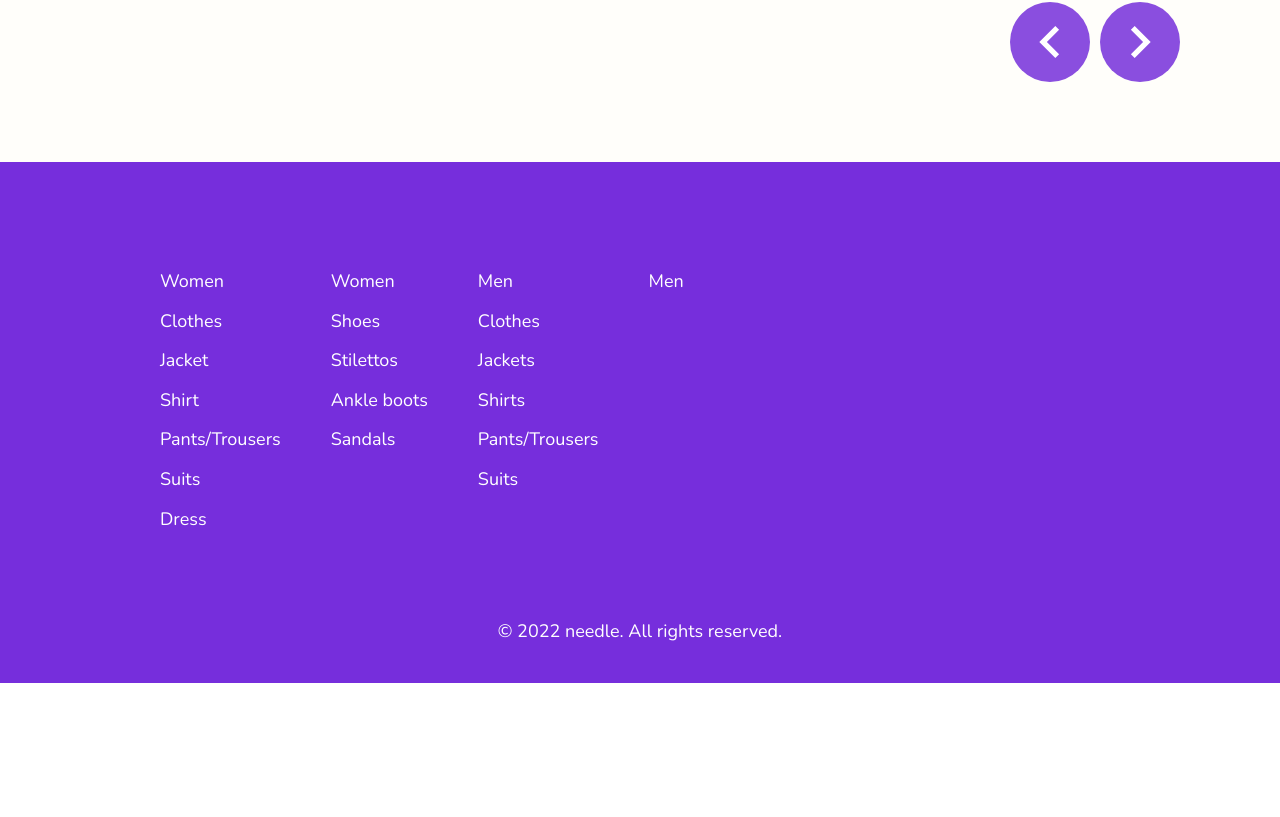
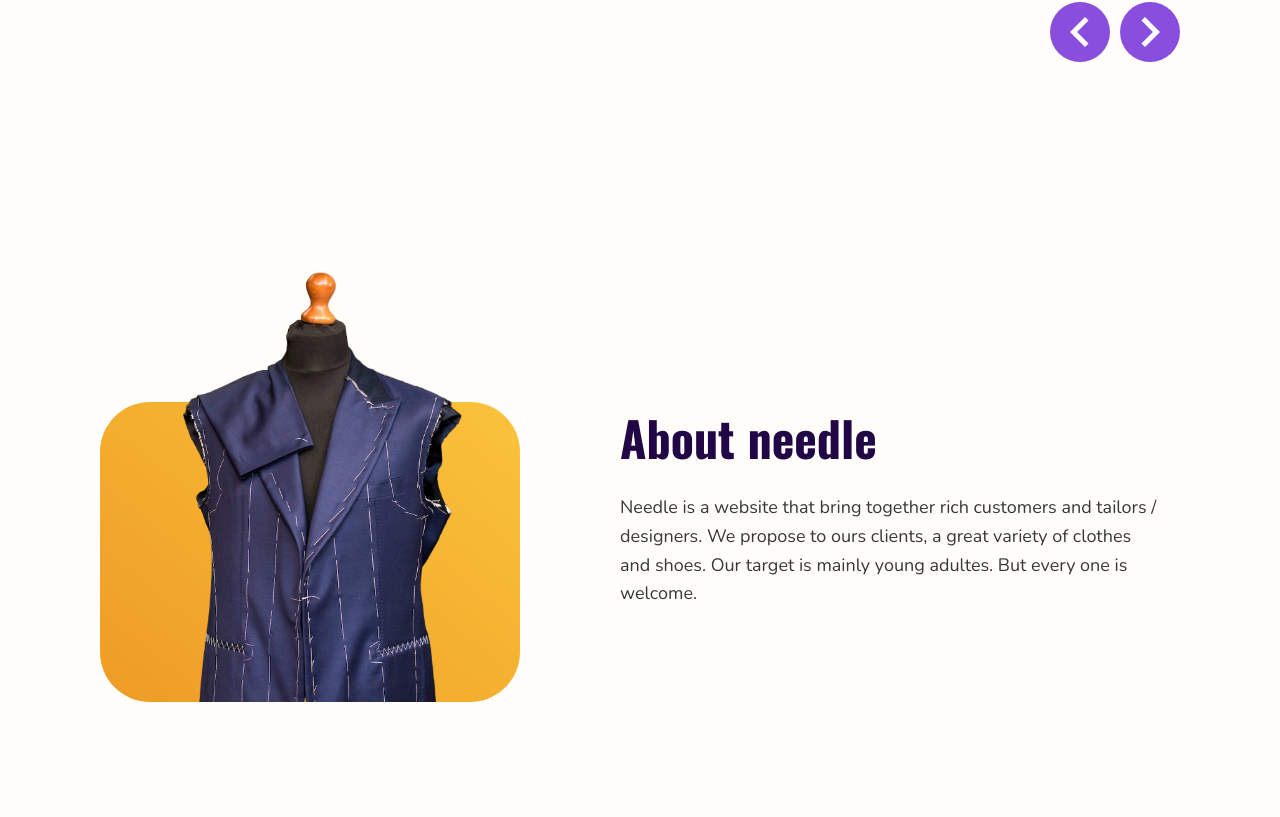
Before and after one commit to moisens/needle, a React (Vite) app: page /women in a window 1280 px wide. Shown: the part 663-1480 px from the top of the page. Before the commit the page ends 1346 px from the top, so only its background shows below. Built offline with nearby package versions, Linux system fonts and the light colour scheme.

Commit message:
about component

```diff
--- /dev/null
+++ b/src/components/about/About.tsx
@@ -0,0 +1,33 @@
+import "./about.scss";
+import Images from "../imageComponent/Images";
+import Tailor from "../../assets/tailor.png";
+
+type Props = {};
+
+const About = (props: Props) => {
+  return (
+    <section className="about-container">
+      <section className="about-content">
+        <section className="about-about">
+          <section className="about-image">
+          <Images src={Tailor} alt="tailor" title="tailor" />
+            {/* <div className="image-content">
+            <Images src={Tailor} alt="tailor" title="tailor" />
+          </div> */}
+          </section>
+          <section className="about-text">
+            <h2 className="about-title">About needle</h2>
+            <p className="about-paragraph">
+              Needle is a website that bring together rich customers and
+              tailors / designers. We propose to ours clients, a great variety of
+              clothes and shoes. Our target is mainly young adultes. But every
+              one is welcome.
+            </p>
+          </section>
+        </section>
+      </section>
+    </section>
+  );
+};
+
+export default About;
--- /dev/null
+++ b/src/components/about/about.scss
@@ -0,0 +1,51 @@
+@use "../../scss/mixins";
+@use "../../scss/variables";
+
+.about-container {
+  @include mixins.pageWidthHeight;
+  background-color: variables.$bck-yellow;
+
+  .about-content {
+    @include mixins.innerPageWidthHeigh;
+  }
+}
+
+.about-about {
+  @include mixins.displayFlex;
+  gap: 100px;
+  padding: 260px 100px 300px;
+
+  .about-image {
+    width: 420px;
+    height: 300px;
+    background: linear-gradient(
+      219deg,
+      rgba(250, 195, 59, 1) 0%,
+      rgba(238, 155, 37, 1) 100%
+    );
+    aspect-ratio: 2;
+    border-radius: 50px;
+
+    img {
+      width: 100%;
+      height: 170%;
+      background-size: contain;
+      object-fit: contain;
+      margin-top: -210px;
+      pointer-events: none;
+    }
+  }
+  .about-text {
+    width: 50%;
+
+    .about-title {
+      font-size: 3rem;
+      padding: 0 0 20px;
+      color: variables.$super-darkpurple;
+    }
+
+    .about-paragraph {
+      line-height: 1.6;
+    }
+  }
+}
--- a/src/components/sliderHeader/HeaderSlide.tsx
+++ b/src/components/sliderHeader/HeaderSlide.tsx
@@ -1,18 +1,22 @@
-import "./headerslide.scss"
-import { MdOutlineKeyboardArrowLeft, MdOutlineKeyboardArrowRight } from "react-icons/md";
-import WomanInBlue from "../../assets/woman-in-blue.png"
+import "./headerslide.scss";
+import {
+  MdOutlineKeyboardArrowLeft,
+  MdOutlineKeyboardArrowRight,
+} from "react-icons/md";
+import WomanInBlue from "../../assets/woman-in-blue.png";
 import Button from "../button/Button";
 
-
-type Props = {}
+type Props = {};
 
 const HeaderSlide = (props: Props) => {
   return (
-    <header className="header-conainer">
+    <header className="header-container">
       <section className="header-header">
         <section className="sliders-content">
           <section className="slide-text">
-            <h1 className="header-titleH1">Feel and look glamorous this spring.</h1>
+            <h1 className="header-titleH1">
+              Feel and look glamorous this spring.
+            </h1>
             <h3 className="header-titleH3">New look, simply you.</h3>
           </section>
           <section className="slide-images">
@@ -29,7 +33,7 @@ const HeaderSlide = (props: Props) => {
         </section>
       </section>
     </header>
-  )
-}
+  );
+};
 
 export default HeaderSlide;
--- a/src/components/sliderHeader/headerslide.scss
+++ b/src/components/sliderHeader/headerslide.scss
@@ -1,7 +1,7 @@
 @use "../../scss/mixins";
 @use "../../scss/variables";
 
-.header-conainer {
+.header-container {
   @include mixins.pageWidthHeight;
   background-color: variables.$bck-yellow;
 
@@ -59,12 +59,12 @@
   .btns-btns {
     border: none;
     border-radius: 50%;
-    width: 80px;
-    height: 80px;
+    width: 60px;
+    height: 60px;
     background-color: variables.$light-purple;
     cursor: pointer;
     @include mixins.displayCenter-center;
-    transition: all ease .8s;
+    transition: all ease 0.8s;
 
     &:hover {
       background-color: variables.$dark-purple;
--- a/src/pages/Women.page.tsx
+++ b/src/pages/Women.page.tsx
@@ -1,11 +1,13 @@
 import "./pages.scss";
 import HeaderSlide from "../components/sliderHeader/HeaderSlide";
+import About from "../components/about/About";
 
 
 const Women = () => {
   return (
     <main className="pages-container">
      <HeaderSlide />
+     <About />
     </main>
   )
 }
```
Also changed, not shown: src/assets/tailor.png (added).
